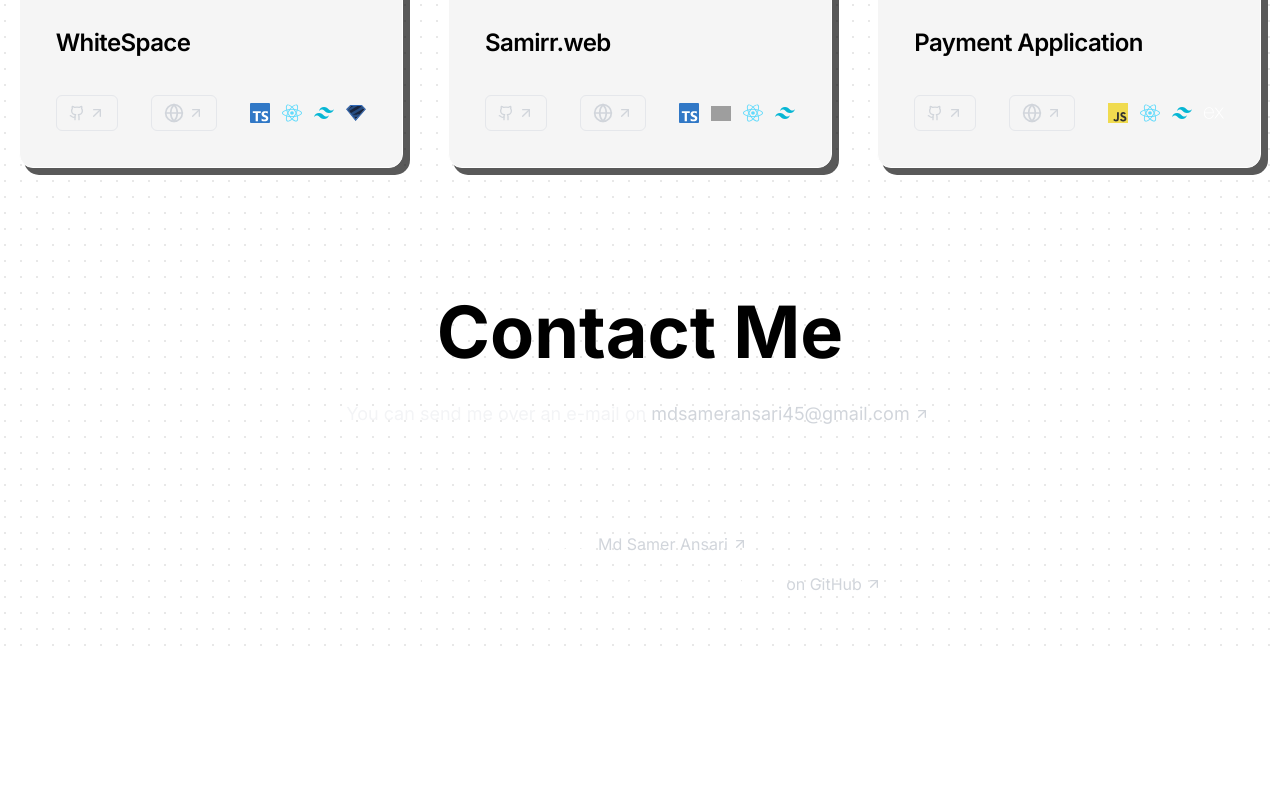
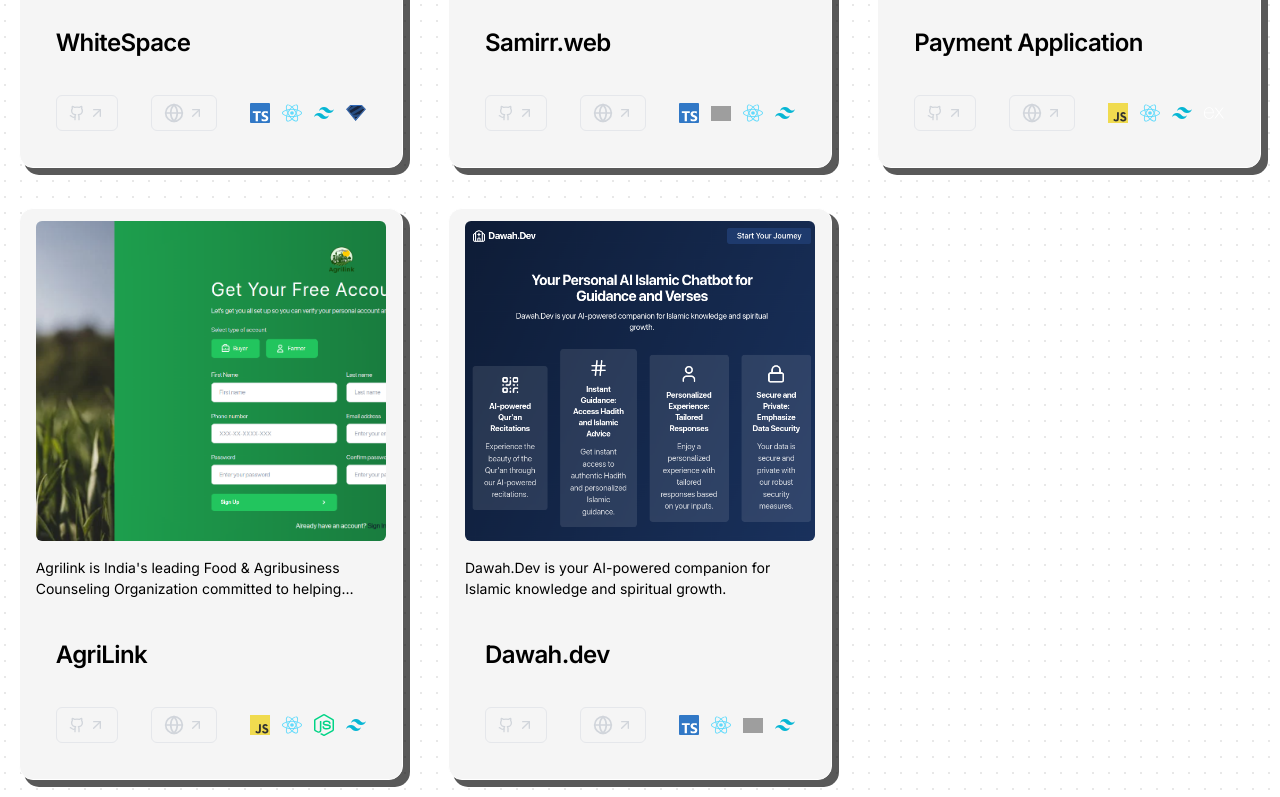
Before and after one commit to mrsamirr/samirr.web, a Next.js app: page / in a window 1280 px wide. Shown: the part 2000-2797 px from the top of the page. Before the commit the page ends 2660 px from the top, so only its background shows below. Built offline with nearby package versions, Linux system fonts and the light colour scheme; grey boxes are pictures that could not be loaded.

Commit message:
added one project

```diff
--- a/src/data/projects.ts
+++ b/src/data/projects.ts
@@ -38,32 +38,32 @@
             '/logos/expressjs.svg',
           ],
         },
-        // {
-        //   title: "AgriLink",
-        //   description: "Agrilink is India's leading Food & Agribusiness Counseling Organization committed to helping Farmers, People, Business visionaries, New companies, SMEs, and Corporate Associations, strategically to transform (setup) their dream Agri-Food ventures into the real world.",
-        //   image: "/projects/agriLink.png?height=200&width=300",
-        //   github: "https://github.com/mrsamirr/AgriLink/",
-        //   live: "https://agri-link-sand.vercel.app/",
-        //   tech: [
-        //     '/logos/javascript.svg',
-        //     '/logos/react.svg',
-        //     '/logos/expressjs.svg',
-        //     '/logos/nodejs.svg',
-        //     '/logos/tailwind.svg',
-        //   ],
-        // },
-        // {
-        //   title: "Project 5",
-        //   description: "A brief description of Project 3",
-        //   image: "/projects/agriLink.png?height=200&width=300",
-        //   github: "https://github.com",
-        //   live: "https://example.com",
-        //   tech: [
-        //     '/logos/typescript.svg',
-        //     '/logos/react.svg',
-        //     '/logos/tailwind.svg',
-        //   ],
-        // },
+        {
+          title: "AgriLink",
+          description: "Agrilink is India's leading Food & Agribusiness Counseling Organization committed to helping Farmers, People, Business visionaries, New companies, SMEs, and Corporate Associations, strategically to transform (setup) their dream Agri-Food ventures into the real world.",
+          image: "/projects/agriLink.png?height=200&width=300",
+          github: "https://github.com/mrsamirr/AgriLink/",
+          live: "https://agri-link-sand.vercel.app/",
+          tech: [
+            '/logos/javascript.svg',
+            '/logos/react.svg',
+            '/logos/nodejs.svg',
+            '/logos/tailwind.svg',
+          ],
+        },
+        {
+          title: "Dawah.dev",
+          description: "Dawah.Dev is your AI-powered companion for Islamic knowledge and spiritual growth.",
+          image: "/projects/dawahDev.png?height=200&width=300",
+          github: "https://github.com/mrsamirr/Dawah.dev",
+          live: "https://dawah-dev-mrsamirrs-projects.vercel.app/",
+          tech: [
+            '/logos/typescript.svg',
+            '/logos/react.svg',
+            '/logos/next-js.svg',
+            '/logos/tailwind.svg',
+          ],
+        },
         // {
         //   title: "Project 6",
         //   description: "A brief description of Project 3",
```
Also changed, not shown: public/projects/dawahDev.png (added).
